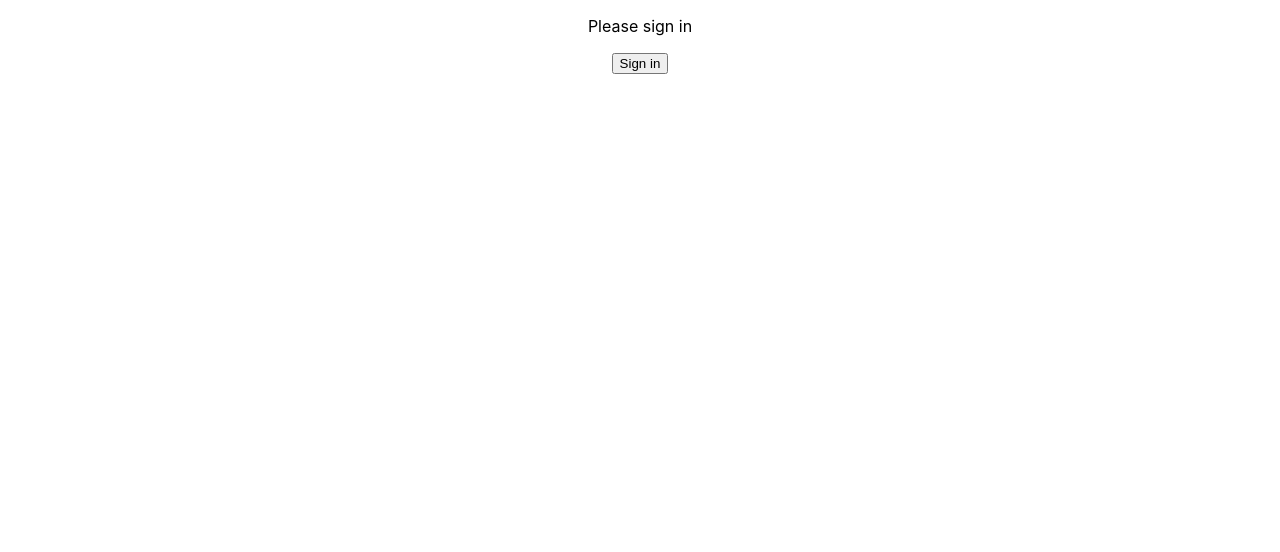
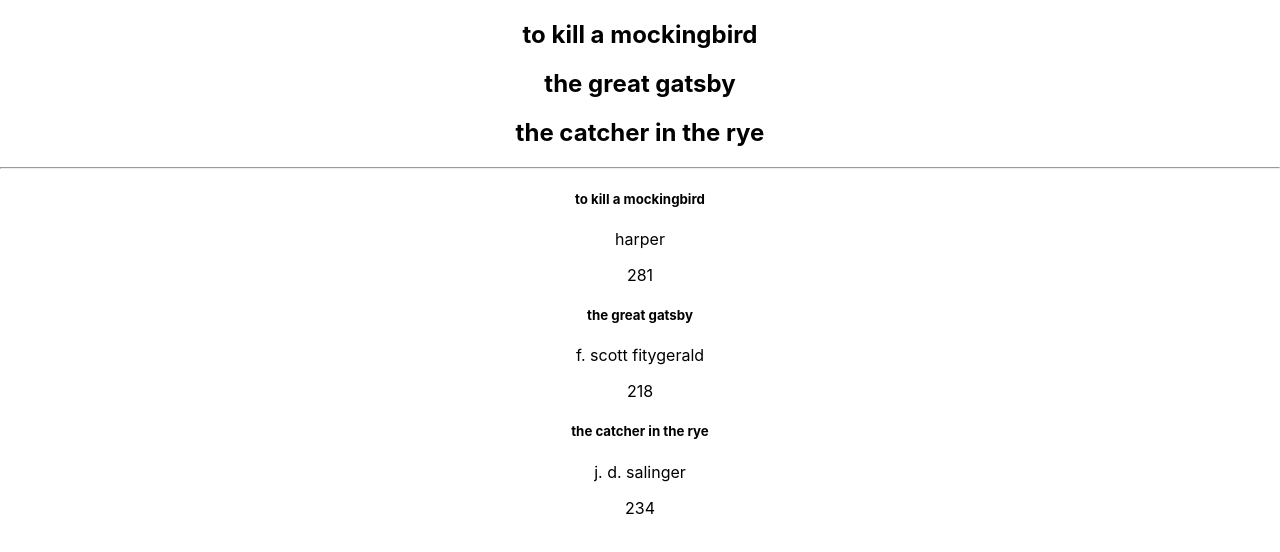
Before and after one commit to Thomas-Tomo/gitpod-react, a React (Create React App) app: page / in a window 1280 px wide. Shown: the top 552 px of the page. Built offline with nearby package versions, Linux system fonts and the light colour scheme.

Commit message:
Add RenderingLists.js

```diff
--- a/src/App.js
+++ b/src/App.js
@@ -1,12 +1,10 @@
 import './App.css';
-import MethodsAsPropsChild from './components/MethodsAsPropsChild';
-import MethodsAsPropsParent from './components/MethodsAsPropsParent';
-
+import RenderingLists from "./components/RenderingLists";
 
 function App() {
   return (
     <div className="App">
-        <MethodsAsPropsParent />
+        <RenderingLists />
     </div>
   );
 }
--- /dev/null
+++ b/src/components/RenderingLists.js
@@ -0,0 +1,48 @@
+import React from 'react'
+
+function RenderingLists() {
+
+    const bookList = [
+        "to kill a mockingbird",
+        "the great gatsby",
+        "the catcher in the rye"
+    ]
+
+    const books = [
+        {
+            title: "to kill a mockingbird",
+            author: "harper",
+            pages: 281
+        },
+        {
+            title: "the great gatsby",
+            author: "f. scott fitygerald",
+            pages: 218
+        },
+        {
+            title: "the catcher in the rye",
+            author: "j. d. salinger",
+            pages: 234
+        }
+    ]
+
+    return (
+        <div>
+            {bookList.map(book => {
+                return <h2>{book}</h2>
+            })}
+            <hr />
+            {
+                books.map(books => {
+                    return <div>
+                        <h5>{books.title}</h5>
+                        <p>{books.author}</p>
+                        <p>{books.pages}</p>
+                    </div>
+                })
+            }
+        </div>
+    )
+}
+
+export default RenderingLists
```
